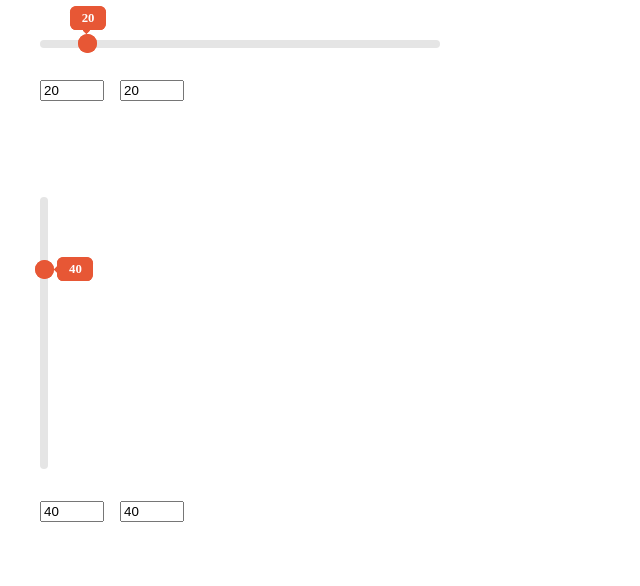
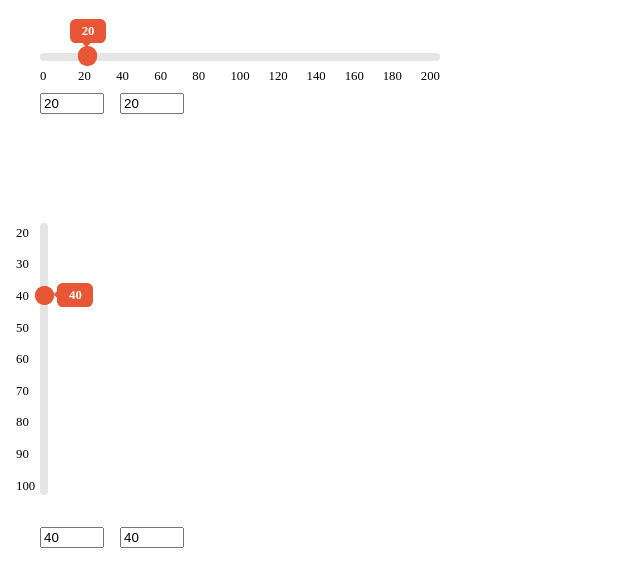
Before and after one commit to MishaPandovich/slider, a website built with webpack: page src/index.pug in a window 1280 px wide. Shown: the whole page, without its empty margins (0-640 px from the left). Built offline with nearby package versions, Linux system fonts and the light colour scheme; files whose address does not match are found by name.

Commit message:
Добавила вью для отображения шкалы

```diff
--- a/src/js/components/View.js
+++ b/src/js/components/View.js
@@ -1,5 +1,6 @@
 import ViewThumb from './ViewThumb.js';
 import ViewPointer from './ViewPointer.js';
+import ViewScale from './ViewScale.js';
 import Observer from './Observer';
 
 class View extends Observer {
@@ -10,6 +11,7 @@ class View extends Observer {
     this.position = options.position;
     this.hasInterval = options.hasInterval;
     this.hasPointer = options.hasPointer;
+    this.hasScale = options.hasScale;
   }
 
   init(options) {
@@ -25,6 +27,7 @@ class View extends Observer {
     this.initEventListeners();
     this.setInputsAttr(passedOptions);
     this.getCoords(passedOptions);
+    this.addScale(passedOptions);
   }
 
   addThumbs() {
@@ -63,6 +66,20 @@ class View extends Observer {
       viewPointer.createPointer({
         position: this.position,
         thumbElem: this.thumbElem
+      });
+    }
+  }
+
+  addScale(options) {
+    if (this.hasScale) {
+      let viewScale = new ViewScale();
+      viewScale.createScale({
+        position: this.position,
+        elem: this.elem,
+        pixelsPerValue: this.pixelsPerValue,
+        min: options.min,
+        max: options.max,
+        step: options.step
       });
     }
   }
--- /dev/null
+++ b/src/js/components/ViewScale.js
@@ -0,0 +1,35 @@
+class ViewScale {
+  createScale(options) {
+    let min = options.min,
+        max = options.max,
+        step = options.step,
+        value = min,
+        cssValue = 0,
+        count = (max - min) / step;
+
+    while (count > 20) {
+      count /= 2;
+      step *= 2;
+    }
+
+    if (options.position !== 'vertical') {
+      var ul = $('<ul class="slider__scale">');
+      var css = 'left';
+    }
+    else {
+      var ul = $('<ul class="slider__scale slider__scale--vertical">');
+      var css = 'top';
+    }
+
+    for (let i = 0; i <= count; i++) {
+      cssValue = (value - min) * options.pixelsPerValue + 'px';
+      let li = $('<li class="slider__scale-item" style="' + css + ': ' + cssValue + '">' + value + '</li>');
+      ul.append(li);
+      value += step;
+    }
+
+    options.elem.append(ul);
+  }
+}
+
+export default ViewScale;
--- a/src/js/slider.js
+++ b/src/js/slider.js
@@ -11,7 +11,8 @@ import Controller from './components/Controller';
       step: 1,
       position: 'horizontal',
       hasInterval: false,
-      hasPointer: true
+      hasPointer: true,
+      hasScale: true
     }, options);
 
     const modelOptions = {
@@ -24,7 +25,8 @@ import Controller from './components/Controller';
       slider: this,
       position: options.position,
       hasInterval: options.hasInterval,
-      hasPointer: options.hasPointer
+      hasPointer: options.hasPointer,
+      hasScale: options.hasScale
     };
 
     const model = new Model(modelOptions);
--- a/src/main.scss
+++ b/src/main.scss
@@ -69,6 +69,25 @@
     }
   }
 
+  &__scale {
+    position: relative;
+    top: 1rem;
+    width: 100%;
+    height: 100%;
+    padding: 0;
+    font-size: .8rem;
+
+    &--vertical {
+      top: .2rem;
+      left: -1.5rem;
+    }
+  }
+
+  &__scale-item {
+    position: absolute;
+    list-style: none;
+  }
+
   &__input {
     margin: 2rem 1rem 2rem 0;
   }
```
